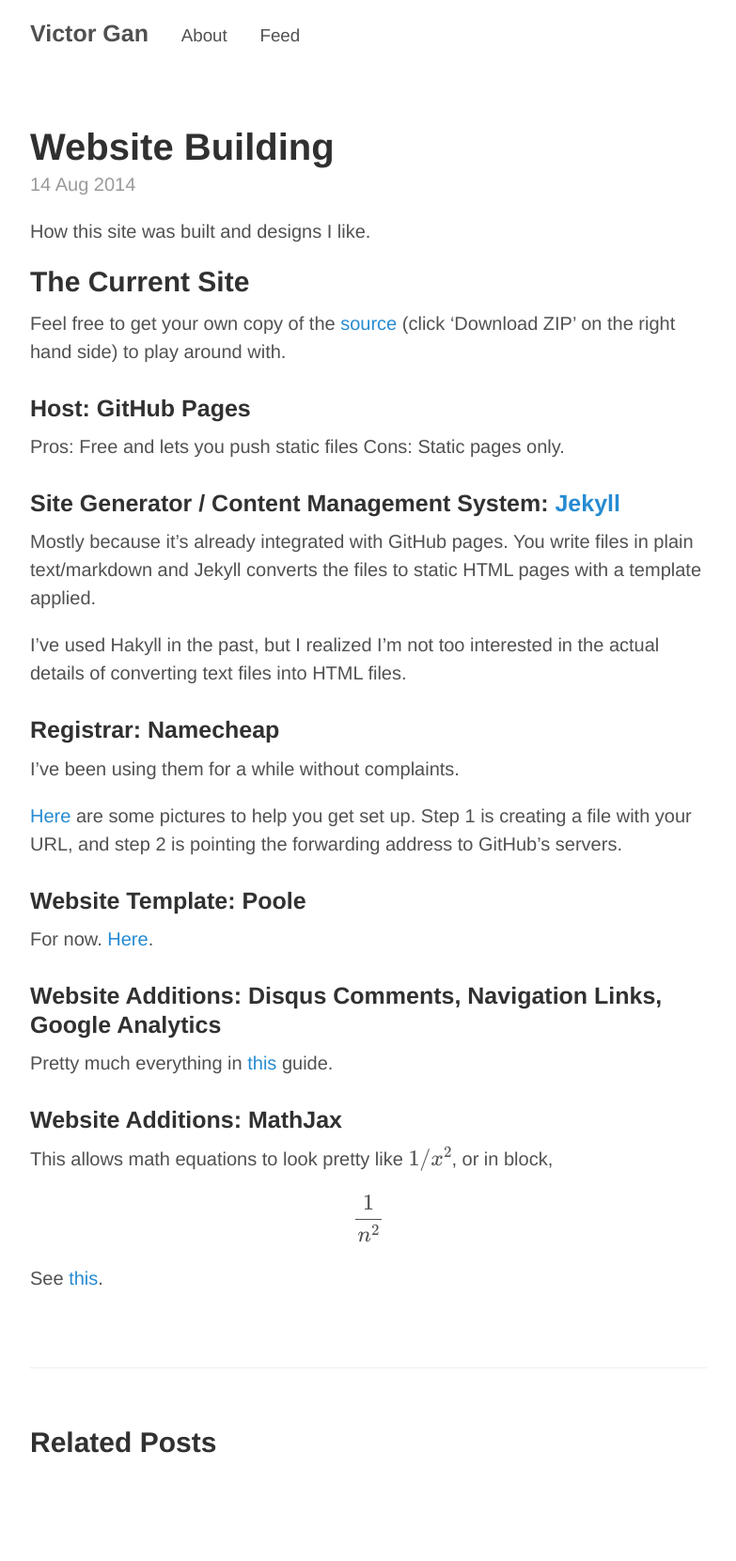
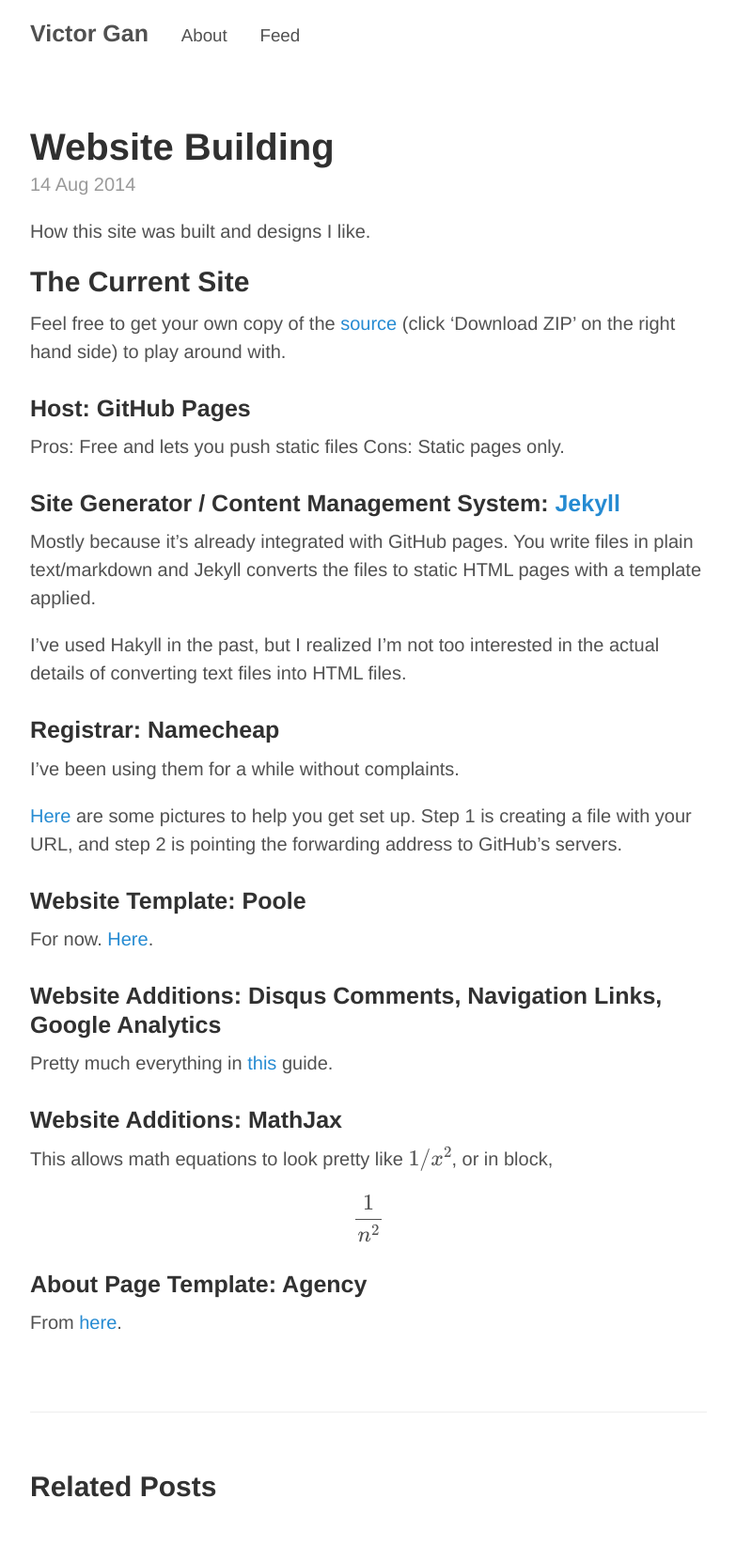
Before and after one commit to victorgan/victorgan.github.io, a Jekyll site: the page built from _posts/2014-08-14-website.md, in a window 1280 px wide. Shown: the whole page at 94% size, without its empty margins (248-1031 px from the left). Built offline with Jekyll 4.4.1, drawn with Linux system fonts in a browser that asks for light colours; formulas are drawn with MathJax 3; comment, search, counter and statistics services are not loaded; before the commit the page ends 1613 px from its top, so only the background shows below that.

Commit message:
agency theme

```diff
--- a/_posts/2014-08-14-website.md
+++ b/_posts/2014-08-14-website.md
@@ -44,4 +44,5 @@ Pretty much everything in
 This allows math equations to look pretty like \\( 1/x^{2} \\),
 or in block, \\[ \frac{1}{n^{2}} \\]
 
-See [this](http://christopherpoole.github.io/using-mathjax-on-github-pages/).
+### About Page Template: Agency
+From [here](http://startbootstrap.com/template-overviews/agency/).
```
